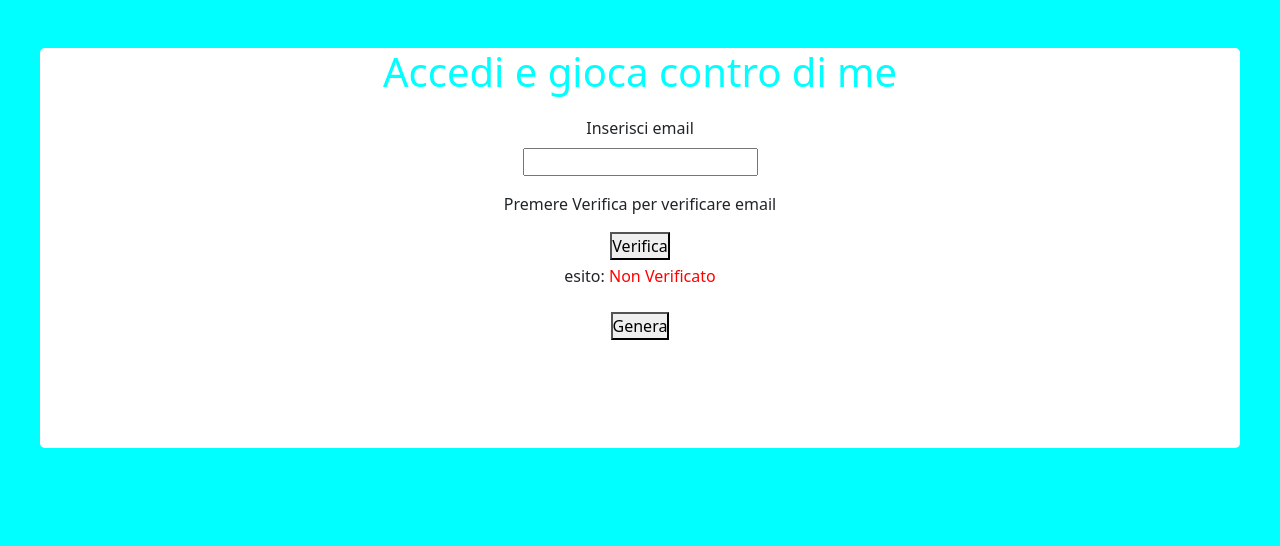
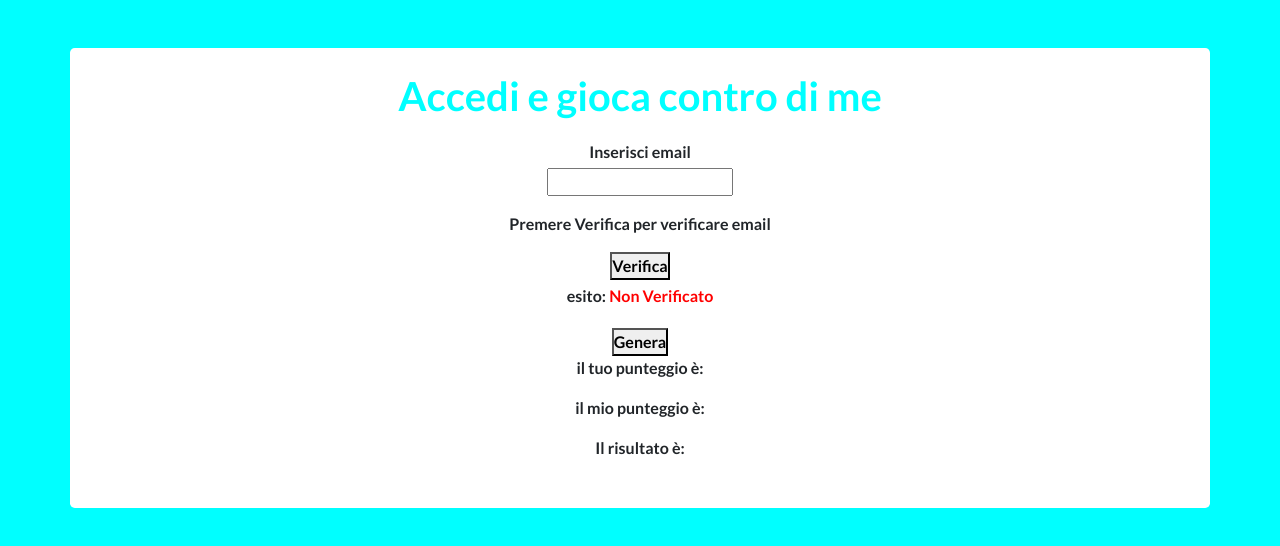
Before and after one commit to LorenzoPrimogeri/js-mail-dadi, a plain HTML site: page index.html in a window 1280 px wide. Both pictures are taken after a click on the button "Verifica". Drawn offline with nearby package versions, Linux system fonts and the light colour scheme.

Commit message:
complete with style

```diff
--- a/index.html
+++ b/index.html
@@ -6,6 +6,9 @@
     <meta http-equiv="X-UA-Compatible" content="IE=edge">
     <meta name="viewport" content="width=device-width, initial-scale=1.0">
     <title>Document</title>
+    <link rel="preconnect" href="https://fonts.googleapis.com">
+    <link rel="preconnect" href="https://fonts.gstatic.com" crossorigin>
+    <link href="https://fonts.googleapis.com/css2?family=Lato:wght@700&display=swap" rel="stylesheet">
     <link href="https://cdn.jsdelivr.net/npm/bootstrap@5.0.2/dist/css/bootstrap.min.css" rel="stylesheet"
         integrity="sha384-EVSTQN3/azprG1Anm3QDgpJLIm9Nao0Yz1ztcQTwFspd3yD65VohhpuuCOmLASjC" crossorigin="anonymous">
     <link rel="stylesheet" href="style.css">
@@ -14,24 +17,27 @@
 
 <body>
     <div class="container-fluid">
-        <div class="lp-container mx-auto mt-5 bg-white rounded-3 ">
+        <div class="container mx-auto mt-5 bg-white rounded-3 py-4">
             <h1 class="text-center c-acqua">Accedi e gioca contro di me </h1>
             <div class="row py-2 text-center">
-                <div class="col-12 py-1">
+                <div class="col-12 pt-1">
                     <label class=""></label>Inserisci email
                 </div>
                 <div class="col-12 pt-1">
-                    <input type="email" id="userEmail">
+                    <input type="email" id="userEmail" value=" ">
                     <p class="pt-3">Premere Verifica per verificare email</p>
                 </div>
                 <div class="col-12">
                     <button id="Btn">Verifica</button>
                 </div>
-                <div class="col-12 py-1">
-                    <p id="Verifica">esito: </p>
+                <div class="col-12 pt-1">
+                    <p>esito: <span id="Verifica"></span></p>
                 </div>
-                <div class="col-12 py-1">
+                <div class="col-12 pt-1">
                     <button id="Genera">Genera</button>
+                    <p>il tuo punteggio è: <span id="PunteggioP"></span></p>
+                    <p>il mio punteggio è: <span id="PunteggioC"></span></p>
+                    <p>Il risultato è: <span id="Risultato"></span></p>
                 </div>
 
             </div>
--- a/main.js
+++ b/main.js
@@ -4,32 +4,33 @@ const genera = document.getElementById("Genera");
 let controllo = false;
 let verifica = document.getElementById("Verifica");
 botton.addEventListener('click', function () {
-
     const email = document.getElementById('userEmail').value;
     for (let i = 0; i < emailsarray.length && controllo == false; i++) {
         if (email == emailsarray[i]) {
-            verifica.innerHTML += `<span class="c-green">Verificato<\span>`
+            verifica.innerHTML = `<span class="c-green">Verificato<\span>`
             controllo = true;
-            email.value = " ";
         }
     }
     if (controllo == false) {
-        verifica.innerHTML += `<span class="c-red">Non Verificato<\span>`
-        email.value = " ";
+        verifica.innerHTML = `<span class="c-red">Non Verificato<\span>`
     }
 })
 genera.addEventListener('click', function () {
     if (controllo == true) {
         const randomPlayer = (Math.random() * 6).toFixed(1);
         const randomComputer = (Math.random() * 6).toFixed(1);
-        console.log(randomPlayer + ' ' + randomComputer);
+        const punteggioPlayer = document.getElementById("PunteggioP");
+        const punteggioComputer = document.getElementById("PunteggioC");
+        const risultato = document.getElementById("Risultato");
+        punteggioPlayer.innerHTML = randomPlayer;
+        punteggioComputer.innerHTML = randomComputer;
+
         if (randomPlayer > randomComputer) {
-            console.log("hai vinto");
+            risultato.innerHTML = "Hai vinto";
+            risultato.classList.add("c-green");
         } else {
-            console.log("hai perso");
+            risultato.innerHTML = "Hai perso";
+            risultato.classList.add("c-red");
         }
     }
 })
-
-
-//lprimogeri@gmail.com
--- a/style.css
+++ b/style.css
@@ -2,6 +2,7 @@
     box-sizing: border-box;
     margin: 0px;
     padding: 0px;
+    font-family: 'Lato', sans-serif;
 }
 body{
     background-color: aqua;
```
